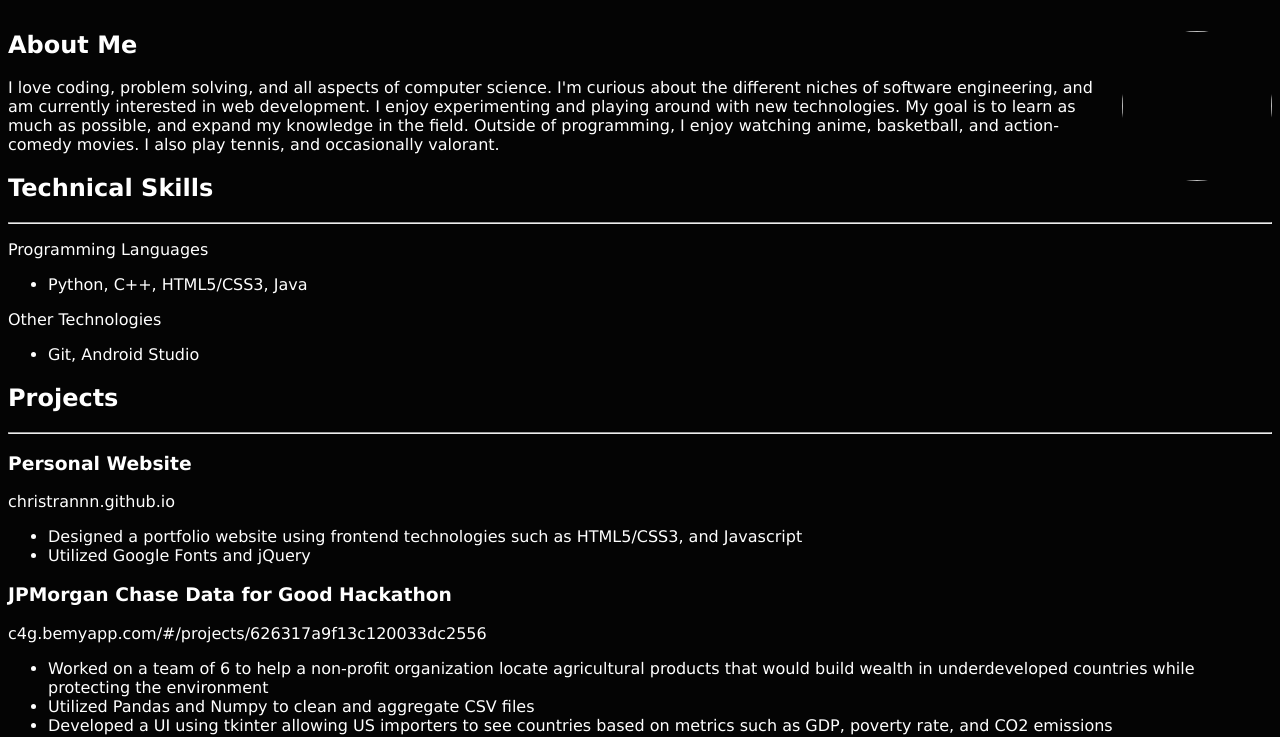
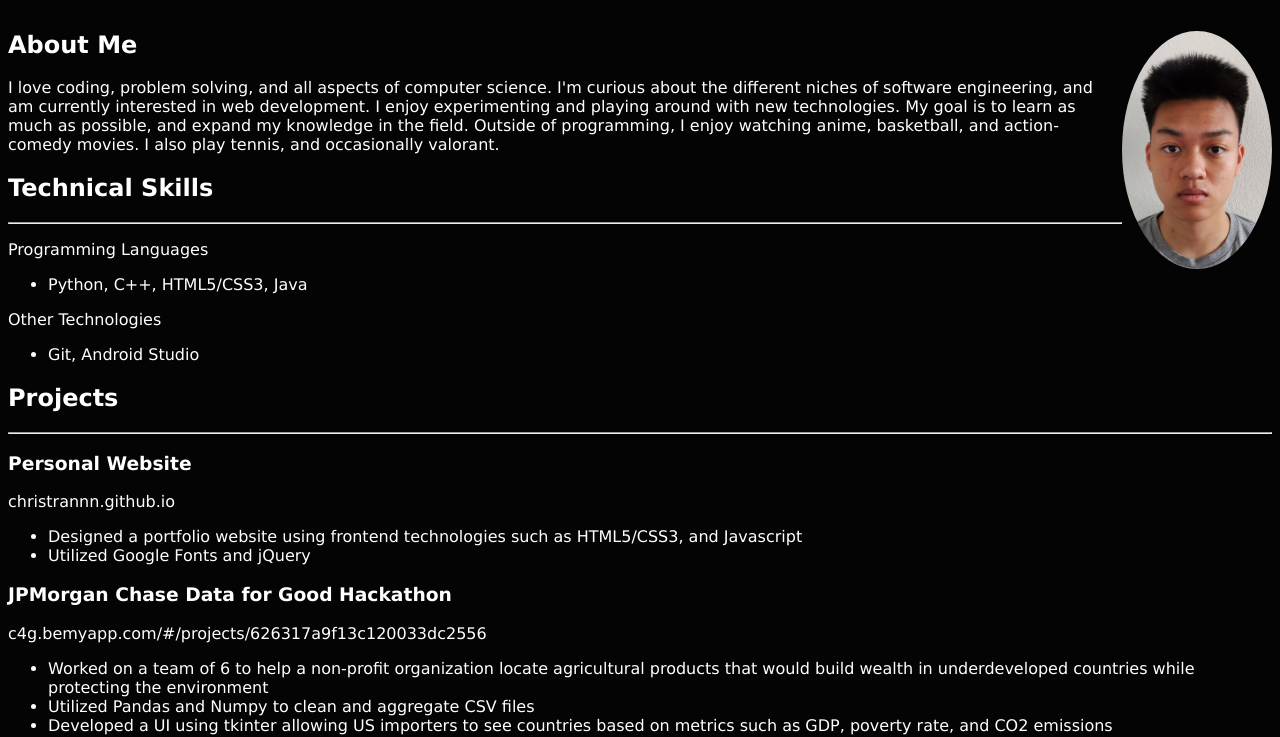
Before and after one commit to ChrisTrannn/Fellowship-Personal-Website, a plain HTML site: page index.html in a window 1280 px wide. Shown: the part 69-806 px from the top of the page. Drawn offline with Linux system fonts and the light colour scheme; files whose address does not match are found by name.

Commit message:
Fixed Image

```diff
--- a/index.html
+++ b/index.html
@@ -6,7 +6,7 @@
     </head>
     <body>
         <h1 id="Name">Chris Tran</h1>
-        <img src="./self-portrait.jpg"/>
+        <img src="images/self-portrait.jpg"/>
         <div id="About me">
             <h2>About Me</h2>
             <p>I love coding, problem solving, and all aspects of computer science.
```
